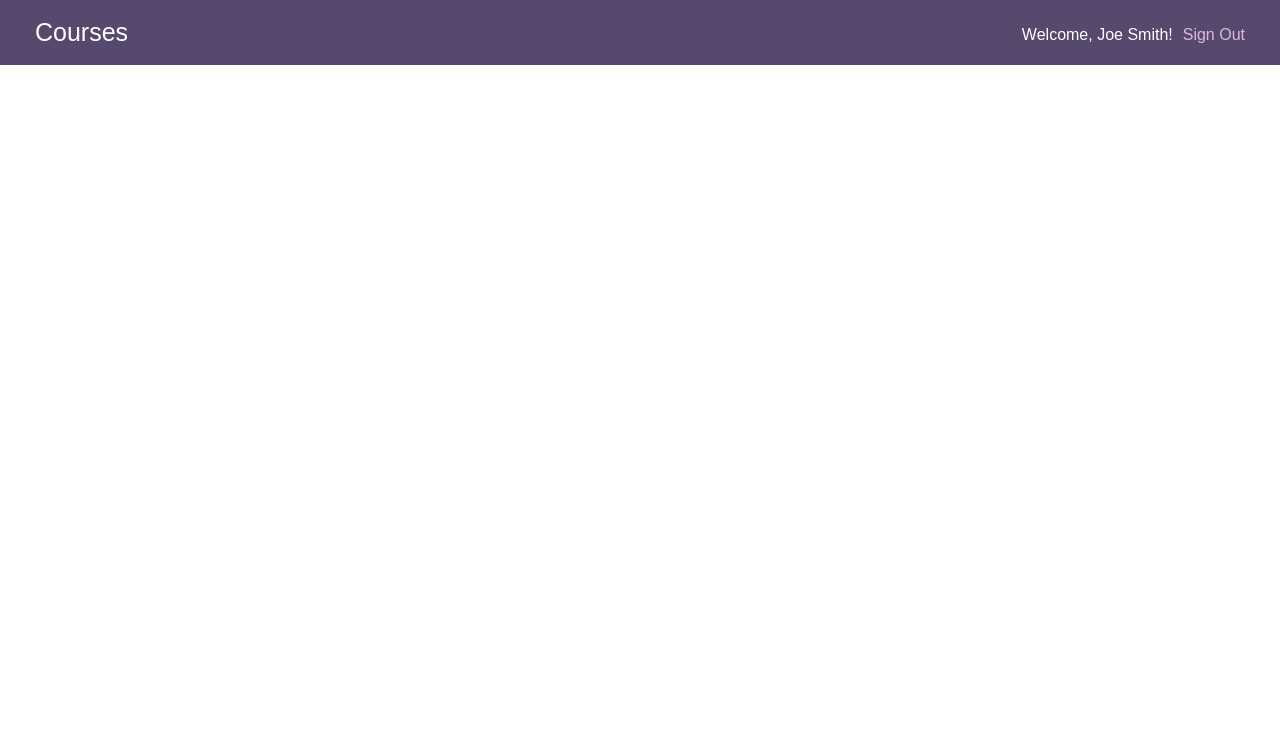
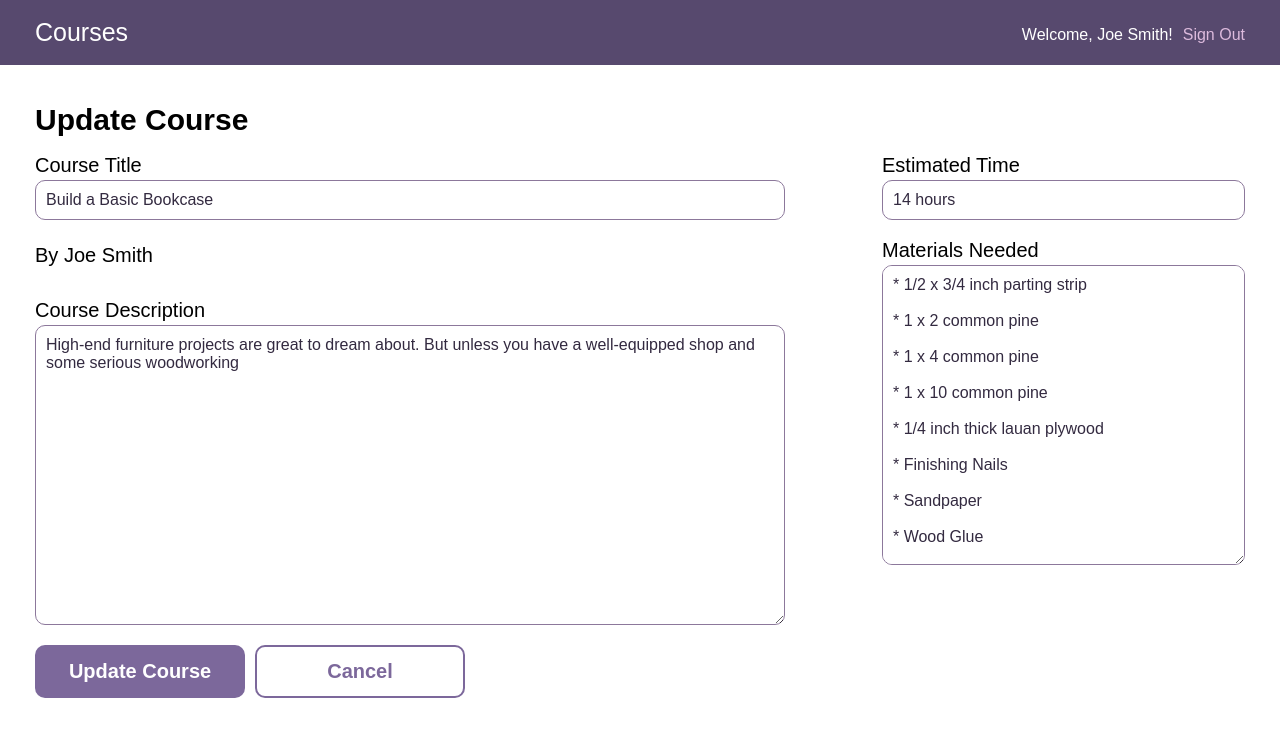
Before and after one commit to sgaona21/fullstack-course-manager, a React (Vite) app in the folder client/: page /courses/1/update in a window 1280 px wide. Shown: the top 736 px of the page. Built offline with nearby package versions, Linux system fonts and the light colour scheme; no server answers.

Commit message:
UpdateCourse file created and route created

```diff
--- a/client/src/App.jsx
+++ b/client/src/App.jsx
@@ -6,6 +6,7 @@ import Header from "./components/Header";
 import Courses from "./components/Courses";
 import CourseDetail from "./components/CourseDetail";
 import CreateCourse from "./components/CreateCourse";
+import UpdateCourse from "./components/UpdateCourse";
 
 
 const App = () => {
@@ -33,6 +34,7 @@ const App = () => {
         <Route path="/courses" element={<Courses courses={courses} />}/>
         <Route path="/courses/:id" element={<CourseDetail courses={courses} />}/>
         <Route path="/courses/create" element={<CreateCourse />}/>
+        <Route path="/courses/:id/update" element={<UpdateCourse />}/>
       </Routes>
     </>
   )
--- /dev/null
+++ b/client/src/components/UpdateCourse.jsx
@@ -0,0 +1,60 @@
+import { NavLink } from "react-router-dom";
+
+const UpdateCourse = () => {
+
+  return (
+    <div className="wrap">
+      <h2>Update Course</h2>
+      <form>
+        <div className="main--flex">
+          <div>
+            <label for="courseTitle">Course Title</label>
+            <input
+              id="courseTitle"
+              name="courseTitle"
+              type="text"
+              value="Build a Basic Bookcase"
+            />
+
+            <p>By Joe Smith</p>
+
+            <label for="courseDescription">Course Description</label>
+            <textarea id="courseDescription" name="courseDescription">
+              High-end furniture projects are great to dream about. But unless
+              you have a well-equipped shop and some serious woodworking
+            </textarea>
+          </div>
+          <div>
+            <label for="estimatedTime">Estimated Time</label>
+            <input
+              id="estimatedTime"
+              name="estimatedTime"
+              type="text"
+              value="14 hours"
+            />
+
+            <label for="materialsNeeded">Materials Needed</label>
+            <textarea id="materialsNeeded" name="materialsNeeded">
+              * 1/2 x 3/4 inch parting strip&#13;&#13;* 1 x 2 common
+              pine&#13;&#13;* 1 x 4 common pine&#13;&#13;* 1 x 10 common
+              pine&#13;&#13;* 1/4 inch thick lauan plywood&#13;&#13;* Finishing
+              Nails&#13;&#13;* Sandpaper&#13;&#13;* Wood Glue&#13;&#13;* Wood
+              Filler&#13;&#13;* Minwax Oil Based Polyurethane
+            </textarea>
+          </div>
+        </div>
+        <button className="button" type="submit">
+          Update Course
+        </button>
+        <button
+          className="button button-secondary"
+          onclick="event.preventDefault(); location.href='index.html';"
+        >
+          Cancel
+        </button>
+      </form>
+    </div>
+  );
+};
+
+export default UpdateCourse;
```
